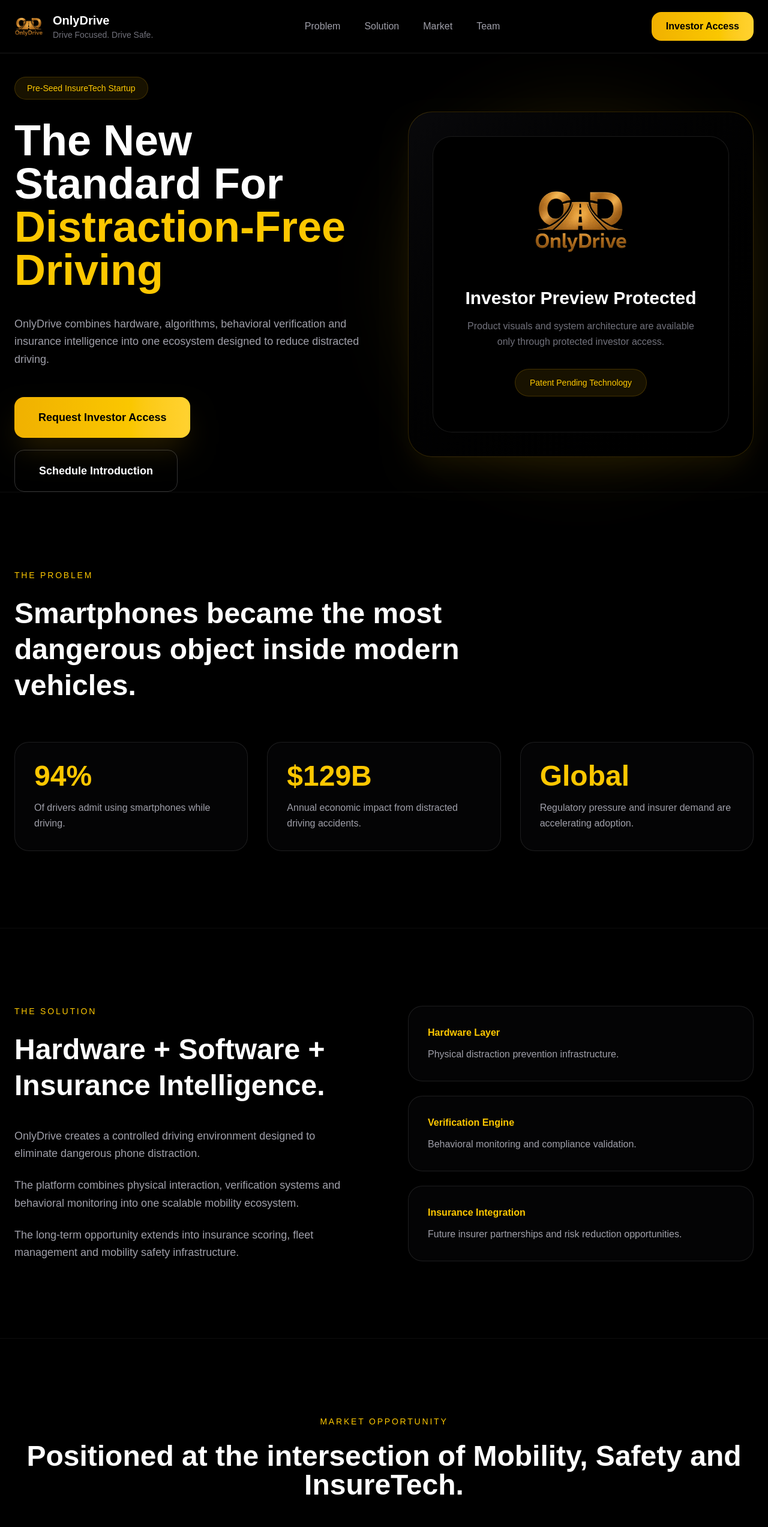
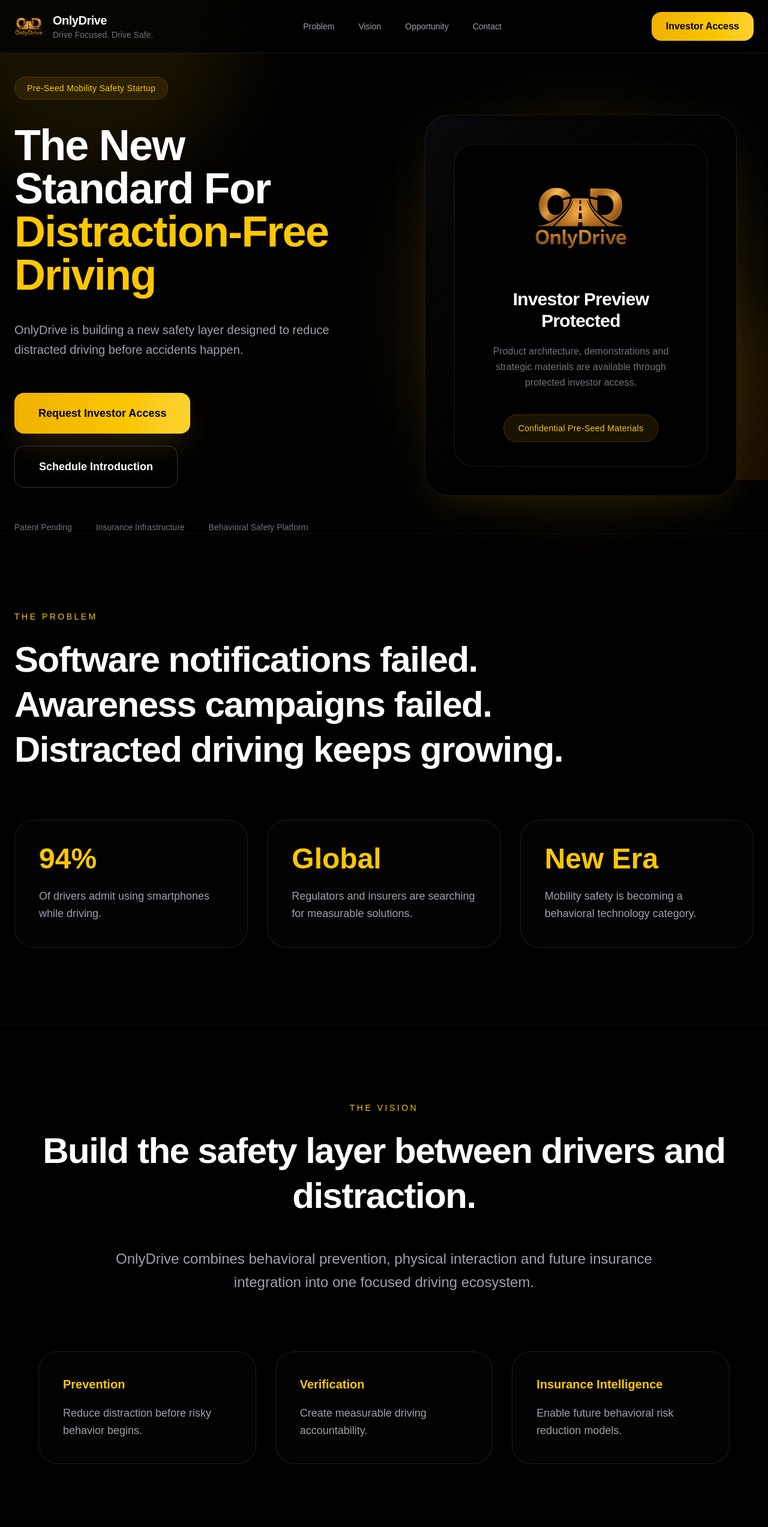
Before and after one commit to sbaider-ops/onlydrive-site, a Next.js app: page / in a window 1280 px wide. Shown: the top 2546 px of the page at 60% size. Built offline with nearby package versions, Linux system fonts and the light colour scheme.

Commit message:
Upgraded investor narrative and design

```diff
--- a/app/page.tsx
+++ b/app/page.tsx
@@ -25,14 +25,19 @@
   };
 
   return (
-    <div className="min-h-screen bg-black text-white overflow-hidden">
+    <div className="min-h-screen bg-black text-white overflow-hidden selection:bg-yellow-400 selection:text-black">
+
+      {/* BACKGROUND */}
+      <div className="fixed inset-0 pointer-events-none overflow-hidden">
+        <div className="absolute top-[-200px] left-[-100px] w-[500px] h-[500px] bg-yellow-500/10 blur-3xl rounded-full" />
+        <div className="absolute bottom-[-200px] right-[-100px] w-[500px] h-[500px] bg-amber-500/10 blur-3xl rounded-full" />
+      </div>
 
       {/* NAVBAR */}
-      <nav className="fixed top-0 left-0 w-full z-40 border-b border-white/10 bg-black/80 backdrop-blur-xl">
+      <nav className="fixed top-0 left-0 w-full z-40 border-b border-white/10 bg-black/70 backdrop-blur-xl">
         <div className="max-w-7xl mx-auto px-6 py-5 flex items-center justify-between">
 
           <div className="flex items-center gap-4">
-
             <img
               src="/logo.png"
               alt="OnlyDrive Logo"
@@ -40,7 +45,9 @@
             />
 
             <div>
-              <div className="font-black text-xl">OnlyDrive</div>
+              <div className="font-black text-xl tracking-tight">
+                OnlyDrive
+              </div>
 
               <div className="text-zinc-500 text-sm">
                 Drive Focused. Drive Safe.
@@ -48,21 +55,21 @@
             </div>
           </div>
 
-          <div className="hidden md:flex items-center gap-10 text-zinc-400 font-medium">
+          <div className="hidden md:flex items-center gap-10 text-zinc-400 font-medium text-sm">
             <a href="#problem" className="hover:text-yellow-400 transition">
               Problem
             </a>
 
-            <a href="#solution" className="hover:text-yellow-400 transition">
-              Solution
+            <a href="#vision" className="hover:text-yellow-400 transition">
+              Vision
             </a>
 
-            <a href="#market" className="hover:text-yellow-400 transition">
-              Market
+            <a href="#opportunity" className="hover:text-yellow-400 transition">
+              Opportunity
             </a>
 
-            <a href="#team" className="hover:text-yellow-400 transition">
-              Team
+            <a href="#contact" className="hover:text-yellow-400 transition">
+              Contact
             </a>
           </div>
 
@@ -76,35 +83,32 @@
       </nav>
 
       {/* HERO */}
-      <section className="min-h-screen flex items-center pt-32 px-6">
+      <section className="min-h-screen flex items-center px-6 pt-32 relative">
 
         <div className="max-w-7xl mx-auto grid lg:grid-cols-2 gap-20 items-center w-full">
 
-          {/* LEFT */}
           <div>
 
-            <div className="inline-flex border border-yellow-500/20 bg-yellow-500/10 text-yellow-400 rounded-full px-5 py-2 text-sm mb-8">
-              Pre-Seed InsureTech Startup
+            <div className="inline-flex border border-yellow-500/20 bg-yellow-500/10 text-yellow-400 rounded-full px-5 py-2 text-sm mb-10 tracking-wide">
+              Pre-Seed Mobility Safety Startup
             </div>
 
-            <h1 className="text-5xl lg:text-7xl font-black leading-[1] mb-10">
-              The New
-              <br />
-              Standard For
-              <br />
+            <h1 className="text-5xl lg:text-7xl font-black leading-[1] tracking-tight mb-10">
+            The New
+            <br />
+           Standard For
+          <br />
 
-              <span className="text-yellow-400">
-                Distraction-Free Driving
-              </span>
-            </h1>
+          <span className="text-yellow-400">
+           Distraction-Free Driving
+          </span>
+          </h1>
 
-            <p className="text-zinc-400 text-lg leading-relaxed max-w-2xl mb-12">
-              OnlyDrive combines hardware, algorithms, behavioral verification
-              and insurance intelligence into one ecosystem designed to reduce
-              distracted driving.
+            <p className="text-zinc-400 text-xl leading-relaxed max-w-2xl mb-14">
+              OnlyDrive is building a new safety layer designed to reduce distracted driving before accidents happen.
             </p>
 
-            <div className="flex flex-wrap gap-5">
+            <div className="flex flex-wrap gap-5 mb-14">
 
               <button
                 onClick={() => setShowGate(true)}
@@ -121,36 +125,39 @@
               >
                 Schedule Introduction
               </a>
+            </div>
 
+            <div className="flex items-center gap-10 text-sm text-zinc-500 flex-wrap">
+              <div>Patent Pending</div>
+              <div>Insurance Infrastructure</div>
+              <div>Behavioral Safety Platform</div>
             </div>
           </div>
 
-          {/* RIGHT */}
-          <div className="relative">
+          <div className="relative flex items-center justify-center">
 
             <div className="absolute inset-0 bg-yellow-500/10 blur-3xl rounded-full" />
 
-            <div className="relative border border-yellow-500/20 rounded-[40px] bg-gradient-to-br from-zinc-950 to-black p-10 shadow-2xl shadow-yellow-500/10">
+            <div className="relative border border-white/10 bg-gradient-to-br from-zinc-950 to-black rounded-[40px] p-12 w-full max-w-[520px] shadow-2xl shadow-yellow-500/10">
 
               <div className="aspect-square rounded-[32px] border border-white/10 bg-black flex flex-col items-center justify-center text-center p-10">
 
                 <img
                   src="/logo.png"
                   alt="OnlyDrive Logo"
-                  className="h-40 w-auto mb-8"
+                  className="h-40 w-auto mb-10"
                 />
 
-                <div className="text-3xl font-bold mb-4">
+                <div className="text-3xl font-black mb-5 tracking-tight">
                   Investor Preview Protected
                 </div>
 
-                <div className="text-zinc-500 max-w-sm leading-relaxed mb-8">
-                  Product visuals and system architecture are available only
-                  through protected investor access.
-                </div>
+                <p className="text-zinc-500 leading-relaxed max-w-sm mb-10">
+                  Product architecture, demonstrations and strategic materials are available through protected investor access.
+                </p>
 
-                <div className="border border-yellow-500/20 bg-yellow-500/10 text-yellow-400 rounded-full px-6 py-3 text-sm">
-                  Patent Pending Technology
+                <div className="border border-yellow-500/20 bg-yellow-500/10 text-yellow-400 rounded-full px-6 py-3 text-sm tracking-wide">
+                  Confidential Pre-Seed Materials
                 </div>
 
               </div>
@@ -161,214 +168,183 @@
       </section>
 
       {/* PROBLEM */}
-      <section
-        id="problem"
-        className="py-32 px-6 border-t border-white/5"
-      >
+      <section id="problem" className="py-32 px-6 border-t border-white/5">
         <div className="max-w-7xl mx-auto">
 
-          <div className="text-yellow-400 uppercase tracking-[0.2em] text-sm mb-6">
+          <div className="text-yellow-400 uppercase tracking-[0.25em] text-sm mb-6">
             The Problem
           </div>
 
-          <h2 className="text-5xl font-black mb-16 max-w-4xl leading-tight">
-            Smartphones became the most dangerous object inside modern vehicles.
+          <h2 className="text-4xl lg:text-6xl font-black max-w-5xl leading-tight mb-20 tracking-tight">
+            Software notifications failed.
+            <br />
+            Awareness campaigns failed.
+            <br />
+            Distracted driving keeps growing.
           </h2>
 
           <div className="grid md:grid-cols-3 gap-8">
 
-            <div className="border border-white/10 rounded-3xl p-8 bg-zinc-950/50">
-              <div className="text-5xl font-black text-yellow-400 mb-4">
+            <div className="border border-white/10 rounded-[32px] p-10 bg-zinc-950/40 backdrop-blur-xl">
+              <div className="text-5xl font-black text-yellow-400 mb-6">
                 94%
               </div>
 
-              <div className="text-zinc-400 leading-relaxed">
+              <p className="text-zinc-400 leading-relaxed text-lg">
                 Of drivers admit using smartphones while driving.
-              </div>
+              </p>
             </div>
 
-            <div className="border border-white/10 rounded-3xl p-8 bg-zinc-950/50">
-              <div className="text-5xl font-black text-yellow-400 mb-4">
-                $129B
-              </div>
-
-              <div className="text-zinc-400 leading-relaxed">
-                Annual economic impact from distracted driving accidents.
-              </div>
-            </div>
-
-            <div className="border border-white/10 rounded-3xl p-8 bg-zinc-950/50">
-              <div className="text-5xl font-black text-yellow-400 mb-4">
+            <div className="border border-white/10 rounded-[32px] p-10 bg-zinc-950/40 backdrop-blur-xl">
+              <div className="text-5xl font-black text-yellow-400 mb-6">
                 Global
               </div>
 
-              <div className="text-zinc-400 leading-relaxed">
-                Regulatory pressure and insurer demand are accelerating adoption.
+              <p className="text-zinc-400 leading-relaxed text-lg">
+                Regulators and insurers are searching for measurable solutions.
+              </p>
+            </div>
+
+            <div className="border border-white/10 rounded-[32px] p-10 bg-zinc-950/40 backdrop-blur-xl">
+              <div className="text-5xl font-black text-yellow-400 mb-6">
+                New Era
               </div>
+
+              <p className="text-zinc-400 leading-relaxed text-lg">
+                Mobility safety is becoming a behavioral technology category.
+              </p>
             </div>
 
           </div>
         </div>
       </section>
 
-      {/* SOLUTION */}
-      <section
-        id="solution"
-        className="py-32 px-6 border-t border-white/5"
-      >
-        <div className="max-w-7xl mx-auto grid lg:grid-cols-2 gap-20 items-center">
+      {/* VISION */}
+      <section id="vision" className="py-32 px-6 border-t border-white/5">
 
-          <div>
+        <div className="max-w-6xl mx-auto text-center">
 
-            <div className="text-yellow-400 uppercase tracking-[0.2em] text-sm mb-6">
-              The Solution
+          <div className="text-yellow-400 uppercase tracking-[0.25em] text-sm mb-6">
+            The Vision
+          </div>
+
+          <h2 className="text-4xl lg:text-6xl font-black leading-tight tracking-tight mb-12">
+            Build the safety layer between drivers and distraction.
+          </h2>
+
+          <p className="text-zinc-400 text-2xl leading-relaxed max-w-4xl mx-auto mb-24">
+            OnlyDrive combines behavioral prevention, physical interaction and future insurance integration into one focused driving ecosystem.
+          </p>
+
+          <div className="grid md:grid-cols-3 gap-8 text-left">
+
+            <div className="border border-white/10 rounded-[32px] p-10 bg-zinc-950/40 backdrop-blur-xl hover:border-yellow-500/30 transition">
+              <div className="text-yellow-400 font-bold text-xl mb-5">
+                Prevention
+              </div>
+
+              <p className="text-zinc-400 leading-relaxed text-lg">
+                Reduce distraction before risky behavior begins.
+              </p>
             </div>
 
-            <h2 className="text-5xl font-black mb-10 leading-tight">
-              Hardware + Software + Insurance Intelligence.
-            </h2>
-
-            <div className="space-y-6 text-zinc-400 text-lg leading-relaxed">
-
-              <p>
-                OnlyDrive creates a controlled driving environment designed to
-                eliminate dangerous phone distraction.
-              </p>
-
-              <p>
-                The platform combines physical interaction, verification systems
-                and behavioral monitoring into one scalable mobility ecosystem.
-              </p>
-
-              <p>
-                The long-term opportunity extends into insurance scoring, fleet
-                management and mobility safety infrastructure.
-              </p>
-
-            </div>
-          </div>
-
-          <div className="grid gap-6">
-
-            <div className="border border-white/10 rounded-3xl p-8 bg-zinc-950/50">
-              <div className="text-yellow-400 font-bold mb-3">
-                Hardware Layer
+            <div className="border border-white/10 rounded-[32px] p-10 bg-zinc-950/40 backdrop-blur-xl hover:border-yellow-500/30 transition">
+              <div className="text-yellow-400 font-bold text-xl mb-5">
+                Verification
               </div>
 
-              <div className="text-zinc-400">
-                Physical distraction prevention infrastructure.
-              </div>
+              <p className="text-zinc-400 leading-relaxed text-lg">
+                Create measurable driving accountability.
+              </p>
             </div>
 
-            <div className="border border-white/10 rounded-3xl p-8 bg-zinc-950/50">
-              <div className="text-yellow-400 font-bold mb-3">
-                Verification Engine
+            <div className="border border-white/10 rounded-[32px] p-10 bg-zinc-950/40 backdrop-blur-xl hover:border-yellow-500/30 transition">
+              <div className="text-yellow-400 font-bold text-xl mb-5">
+                Insurance Intelligence
               </div>
 
-              <div className="text-zinc-400">
-                Behavioral monitoring and compliance validation.
-              </div>
-            </div>
-
-            <div className="border border-white/10 rounded-3xl p-8 bg-zinc-950/50">
-              <div className="text-yellow-400 font-bold mb-3">
-                Insurance Integration
-              </div>
-
-              <div className="text-zinc-400">
-                Future insurer partnerships and risk reduction opportunities.
-              </div>
+              <p className="text-zinc-400 leading-relaxed text-lg">
+                Enable future behavioral risk reduction models.
+              </p>
             </div>
 
           </div>
         </div>
       </section>
 
-      {/* MARKET */}
-      <section
-        id="market"
-        className="py-32 px-6 border-t border-white/5"
-      >
-        <div className="max-w-7xl mx-auto text-center">
+      {/* OPPORTUNITY */}
+      <section id="opportunity" className="py-32 px-6 border-t border-white/5">
 
-          <div className="text-yellow-400 uppercase tracking-[0.2em] text-sm mb-6">
-            Market Opportunity
+        <div className="max-w-7xl mx-auto">
+
+          <div className="text-yellow-400 uppercase tracking-[0.25em] text-sm mb-6 text-center">
+            Opportunity
           </div>
 
-          <h2 className="text-5xl font-black mb-10">
-            Positioned at the intersection of Mobility, Safety and InsureTech.
+          <h2 className="text-4xl lg:text-6xl font-black leading-tight tracking-tight mb-20 text-center max-w-5xl mx-auto">
+            Positioned between mobility, insurance and behavioral safety.
           </h2>
 
-          <p className="text-zinc-400 text-xl max-w-4xl mx-auto leading-relaxed mb-20">
-            OnlyDrive targets consumers, insurers, fleets, regulators and
-            mobility platforms seeking measurable reduction in distracted
-            driving risk.
-          </p>
+          <div className="grid lg:grid-cols-3 gap-8">
 
-          <div className="grid md:grid-cols-3 gap-8">
-
-            <div className="border border-white/10 rounded-3xl p-10 bg-zinc-950/50">
-              <div className="text-6xl font-black text-yellow-400 mb-4">
+            <div className="border border-white/10 rounded-[32px] p-12 bg-zinc-950/40 backdrop-blur-xl">
+              <div className="text-6xl font-black text-yellow-400 mb-6">
                 B2C
               </div>
 
-              <div className="text-zinc-400">
-                Consumer safety and driving accountability.
-              </div>
+              <p className="text-zinc-400 text-lg leading-relaxed">
+                Consumer adoption around safer driving behavior.
+              </p>
             </div>
 
-            <div className="border border-white/10 rounded-3xl p-10 bg-zinc-950/50">
-              <div className="text-6xl font-black text-yellow-400 mb-4">
-                B2B
+            <div className="border border-white/10 rounded-[32px] p-12 bg-zinc-950/40 backdrop-blur-xl">
+              <div className="text-6xl font-black text-yellow-400 mb-6">
+                Fleet
               </div>
 
-              <div className="text-zinc-400">
-                Fleet management and enterprise mobility.
-              </div>
+              <p className="text-zinc-400 text-lg leading-relaxed">
+                Enterprise mobility and driver accountability systems.
+              </p>
             </div>
 
-            <div className="border border-white/10 rounded-3xl p-10 bg-zinc-950/50">
-              <div className="text-6xl font-black text-yellow-400 mb-4">
-                API
+            <div className="border border-white/10 rounded-[32px] p-12 bg-zinc-950/40 backdrop-blur-xl">
+              <div className="text-6xl font-black text-yellow-400 mb-6">
+                UBI
               </div>
 
-              <div className="text-zinc-400">
-                Insurance scoring and behavioral data infrastructure.
-              </div>
+              <p className="text-zinc-400 text-lg leading-relaxed">
+                Future insurance scoring and behavioral risk infrastructure.
+              </p>
             </div>
 
           </div>
         </div>
       </section>
 
-      {/* TEAM */}
-      <section
-        id="team"
-        className="py-32 px-6 border-t border-white/5"
-      >
+      {/* CONTACT */}
+      <section id="contact" className="py-32 px-6 border-t border-white/5">
+
         <div className="max-w-5xl mx-auto text-center">
 
-          <div className="text-yellow-400 uppercase tracking-[0.2em] text-sm mb-6">
-            Founder
+          <div className="text-yellow-400 uppercase tracking-[0.25em] text-sm mb-6">
+            Investor Access
           </div>
 
-          <h2 className="text-5xl font-black mb-8">
-            Built around communication, regulation and mobility insight.
+          <h2 className="text-4xl lg:text-6xl font-black leading-tight tracking-tight mb-10">
+            Building the next standard for focused driving.
           </h2>
 
-          <p className="text-zinc-400 text-xl leading-relaxed max-w-3xl mx-auto mb-16">
-            OnlyDrive is led by extensive experience in media, communications,
-            public influence and strategic positioning around transportation and
-            public safety.
+          <p className="text-zinc-400 text-2xl leading-relaxed max-w-4xl mx-auto mb-16">
+            Access the protected investor presentation or schedule a direct introduction.
           </p>
 
           <div className="flex flex-wrap justify-center gap-5">
 
             <button
               onClick={() => setShowGate(true)}
-              className="bg-gradient-to-r from-yellow-500 to-amber-300 text-black px-10 py-5 rounded-2xl font-black text-lg hover:scale-105 transition-transform"
+              className="bg-gradient-to-r from-yellow-500 to-amber-300 text-black px-10 py-5 rounded-2xl font-black text-lg hover:scale-105 transition-transform shadow-2xl shadow-yellow-500/20"
             >
-              Investor Access
+              Request Investor Access
             </button>
 
             <a
@@ -385,16 +361,16 @@
       </section>
 
       {/* FOOTER */}
-      <footer className="border-t border-white/5 py-12 px-6">
+      <footer className="border-t border-white/5 py-10 px-6">
 
-        <div className="max-w-7xl mx-auto flex flex-col md:flex-row items-center justify-between gap-6 text-zinc-500">
+        <div className="max-w-7xl mx-auto flex flex-col md:flex-row items-center justify-between gap-5 text-zinc-600 text-sm">
 
           <div>
             © 2026 OnlyDrive. All rights reserved.
           </div>
 
           <div>
-            Patent Pending • Investor Materials Available Upon Request
+            Confidential • Patent Pending • Investor Materials Protected
           </div>
 
         </div>
@@ -420,7 +396,7 @@
               Investor Access
             </div>
 
-            <h3 className="text-3xl font-black text-center mb-4">
+            <h3 className="text-3xl font-black text-center mb-4 tracking-tight">
               Enter Access Code
             </h3>
 
```
